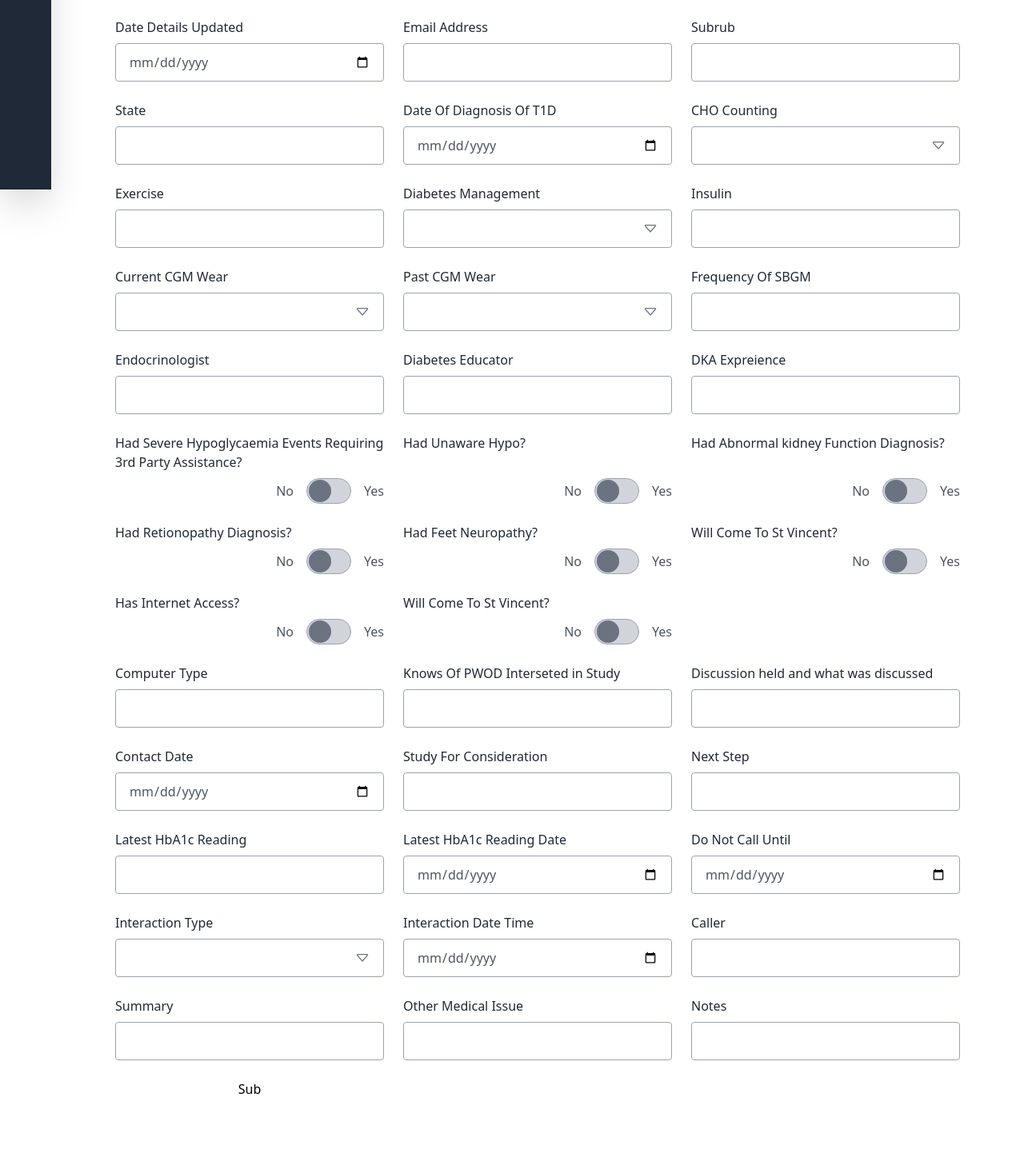
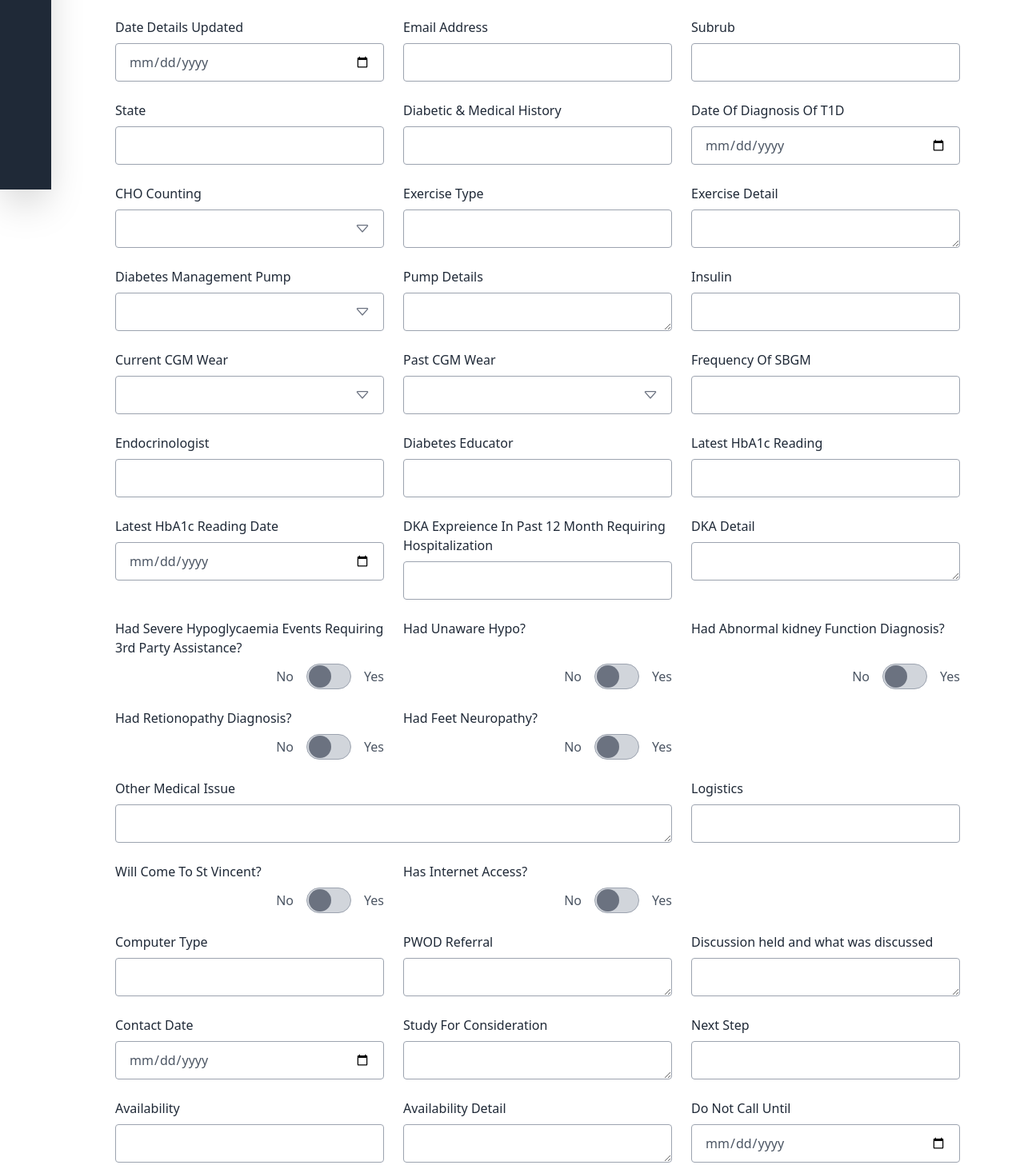
Before and after one commit to amirHosseinKhademii/tailwind-platform, a React app: page /admin/patients/add in a window 1280 px wide. Shown: the part 563-2030 px from the top of the page at 80% size. Built offline with nearby package versions, Linux system fonts and the light colour scheme.

Commit message:
PATIENTS: Implement text area and fix input order

```diff
--- a/src/components/drawer/index.tsx
+++ b/src/components/drawer/index.tsx
@@ -9,7 +9,7 @@ export const Drawer: FC<IDrawer> = ({ children }) => {
   return (
     <div
       role="drawer"
-      className={`fixed top-0 left-0 h-full flex flex-col pt-4  shadow-2xl bg-gray-800 transition-all duration-100 ease-in-out ${
+      className={`fixed top-0 left-0 h-full flex flex-col pt-4  shadow-2xl bg-gray-800 transition-all duration-300 ease-in-out ${
         open ? "w-80" : "w-16 "
       }`}
     >
--- a/src/components/index.ts
+++ b/src/components/index.ts
@@ -7,3 +7,4 @@ export * from "./form";
 export * from "./select";
 export * from "./select-option";
 export * from "./switch";
+export * from "./text-area";
--- /dev/null
+++ b/src/components/text-area/index.tsx
@@ -0,0 +1,26 @@
+import { FC } from "react";
+
+export const TextArea: FC<ITextArea> = ({
+  error,
+  label,
+  placeholder,
+  register,
+  className,
+  name,
+}) => {
+  return (
+    <div className={`flex flex-col items-start w-full ${className}`}>
+      {label && <label className="text-gray-800 mb-2">{label}</label>}
+      <textarea
+        placeholder={placeholder}
+        ref={register}
+        name={name}
+        className={` ${
+          error
+            ? "border-red-400 "
+            : "border-gray-400 focus:ring-1  focus:ring-indigo-400"
+        } w-full min-h-12 h-12 border rounded  focus:outline-none focus:shadow px-4 py-2 text-gray-600 `}
+      />
+    </div>
+  );
+};
--- a/src/containers/patients/add-patient-form/index.tsx
+++ b/src/containers/patients/add-patient-form/index.tsx
@@ -1,5 +1,12 @@
 import { useForm, useWatch } from "react-hook-form";
-import { Input, Form, Select, SelectOption, Switch } from "components";
+import {
+  Input,
+  Form,
+  Select,
+  SelectOption,
+  Switch,
+  TextArea,
+} from "components";
 
 export const AddPatientForm = () => {
   const { handleSubmit, register, control } = useForm();
@@ -13,7 +20,7 @@ export const AddPatientForm = () => {
       className="grid grid-cols-1 md:grid-cols-2 lg:grid-cols-2 xl:grid-cols-3 gap-6 w-full mt-12 border-t border-gray-400 py-12"
       onSubmit={onSubmit}
     >
-      <Input label="Patient Id" name="PatientId" register={register} />
+      <Input label="Patient Bio" name="PatientBio" register={register} />
 
       <Input label="Surname" name="Surname" register={register} />
 
@@ -102,6 +109,12 @@ export const AddPatientForm = () => {
       <Input label="State" name="State" register={register} />
 
       <Input
+        label="Diabetic & Medical History"
+        name="DiabeticHistory"
+        register={register}
+      />
+
+      <Input
         label="Date Of Diagnosis Of T1D"
         name="DateOfDiagnosisOfT1D"
         type="date"
@@ -140,69 +153,77 @@ export const AddPatientForm = () => {
         </SelectOption>
       </Select>
 
-      <Input label="Exercise" name="Exercise" register={register} />
+      <Input label="Exercise Type" name="ExerciseType" register={register} />
+
+      <TextArea
+        label="Exercise Detail"
+        name="ExerciseDetail"
+        register={register}
+      />
 
       <Select
-        label="Diabetes Management"
-        name="DiabetesManagement"
+        label="Diabetes Management Pump"
+        name="DiabetesManagementPump"
         control={control}
-        value={state["DiabetesManagement"]}
+        value={state["DiabetesManagementPump"]}
       >
         <SelectOption
           value="640G"
-          selected={state["DiabetesManagement"] === "640G"}
+          selected={state["DiabetesManagementPump"] === "640G"}
         >
           640G
         </SelectOption>
         <SelectOption
           value="670G"
-          selected={state["DiabetesManagement"] === "670G"}
+          selected={state["DiabetesManagementPump"] === "670G"}
         >
           670G
         </SelectOption>
         <SelectOption
           value="770G"
-          selected={state["DiabetesManagement"] === "770G"}
+          selected={state["DiabetesManagementPump"] === "770G"}
         >
           770G
         </SelectOption>
         <SelectOption
           value="MDT AHCL"
-          selected={state["DiabetesManagement"] === "MDT AHCL"}
+          selected={state["DiabetesManagementPump"] === "MDT AHCL"}
         >
           MDT AHCL
         </SelectOption>
         <SelectOption
           value="Tslim X2"
-          selected={state["DiabetesManagement"] === "Tslim X2"}
+          selected={state["DiabetesManagementPump"] === "Tslim X2"}
         >
           Tslim X2
         </SelectOption>
         <SelectOption
           value="Tslim BasallQ"
-          selected={state["DiabetesManagement"] === "Tslim BasallQ"}
+          selected={state["DiabetesManagementPump"] === "Tslim BasallQ"}
         >
           Tslim BasallQ
         </SelectOption>
         <SelectOption
           value="Ypsomed"
-          selected={state["DiabetesManagement"] === "Ypsomed"}
+          selected={state["DiabetesManagementPump"] === "Ypsomed"}
         >
           Ypsomed
         </SelectOption>
         <SelectOption
           value="Looping"
-          selected={state["DiabetesManagement"] === "Looping"}
+          selected={state["DiabetesManagementPump"] === "Looping"}
         >
           Looping
         </SelectOption>
         <SelectOption
           value="MDI"
-          selected={state["DiabetesManagement"] === "MDI"}
+          selected={state["DiabetesManagementPump"] === "MDI"}
         >
           MDI
         </SelectOption>
       </Select>
+
+      <TextArea label="Pump Details" name="PumpDetails" register={register} />
 
       <Input label="Insulin" name="Insulin" register={register} />
 
@@ -269,7 +290,27 @@ export const AddPatientForm = () => {
         register={register}
       />
 
-      <Input label="DKA Expreience" name="DKAExpreience" register={register} />
+      <Input
+        label="Latest HbA1c Reading"
+        name="LatestHbA1cReading"
+        type="number"
+        register={register}
+      />
+
+      <Input
+        label="Latest HbA1c Reading Date"
+        name="LatestHbA1cReadingDate"
+        type="date"
+        register={register}
+      />
+
+      <Input
+        label="DKA Expreience In Past 12 Month Requiring Hospitalization"
+        name="DKAExpreience"
+        register={register}
+      />
+
+      <TextArea label="DKA Detail" name="DKADetail" register={register} />
 
       <Switch
         label="Had Severe Hypoglycaemia Events Requiring 3rd Party Assistance?"
@@ -306,6 +347,17 @@ export const AddPatientForm = () => {
         checked={state["HadFeetNeuropathy"]}
       />
 
+      <div />
+
+      <TextArea
+        className="col-span-2"
+        label="Other Medical Issue"
+        name="OtherMedicalIssue"
+        register={register}
+      />
+
+      <Input label="Logistics" name="Logistics" register={register} />
+
       <Switch
         label="Will Come To St Vincent?"
         name="WillComeToStVincent"
@@ -320,24 +372,13 @@ export const AddPatientForm = () => {
         checked={state["HasInternetAccess"]}
       />
 
-      <Switch
-        label="Will Come To St Vincent?"
-        name="WillComeToStVincent"
-        control={control}
-        checked={state["WillComeToStVincent"]}
-      />
-
       <div />
 
       <Input label="Computer Type" name="ComputerType" register={register} />
 
-      <Input
-        label="Knows Of PWOD Interseted in Study"
-        name="KnowsOfPWOD"
-        register={register}
-      />
+      <TextArea label="PWOD Referral" name="PWODReferral" register={register} />
 
-      <Input
+      <TextArea
         label="Discussion held and what was discussed"
         name="Discussionheld"
         register={register}
@@ -350,7 +391,7 @@ export const AddPatientForm = () => {
         register={register}
       />
 
-      <Input
+      <TextArea
         label="Study For Consideration"
         name="StudyForConsideration"
         register={register}
@@ -358,17 +399,11 @@ export const AddPatientForm = () => {
 
       <Input label="Next Step" name="NextStep" register={register} />
 
-      <Input
-        label="Latest HbA1c Reading"
-        name="LatestHbA1cReading"
-        type="number"
-        register={register}
-      />
+      <Input label="Availability" name="Availability" register={register} />
 
-      <Input
-        label="Latest HbA1c Reading Date"
-        name="LatestHbA1cReadingDate"
-        type="date"
+      <TextArea
+        label="Availability Detail"
+        name="AvailabilityDetail"
         register={register}
       />
 
@@ -379,35 +414,6 @@ export const AddPatientForm = () => {
         register={register}
       />
 
-      <Select
-        control={control}
-        name="InteractionType"
-        label="Interaction Type"
-        value={state["InteractionType"]}
-      >
-        <SelectOption value="Type 1">Type 1</SelectOption>
-        <SelectOption value="Type 2">Type 2</SelectOption>
-      </Select>
-
-      <Input
-        label="Interaction Date Time"
-        name="InteractionDateTime"
-        type="date"
-        register={register}
-      />
-
-      <Input label="Caller" name="Caller" register={register} />
-
-      <Input label="Summary" name="Summary" register={register} />
-
-      <Input
-        label="Other Medical Issue"
-        name="OtherMedicalIssue"
-        register={register}
-      />
-
-      <Input label="Notes" name="Notes" register={register} />
-
       <button type="submit">Sub</button>
     </Form>
   );
--- a/src/layouts/admin/index.tsx
+++ b/src/layouts/admin/index.tsx
@@ -9,7 +9,7 @@ export const AdminLayout = ({ children }) => {
     <div>
       <AdminDashboard />
       <div
-        className={` transition-all ease-in-out duration-100  ${
+        className={` transition-all ease-in-out duration-300  ${
           open
             ? "transform translate-x-80 w-drawer-open"
             : "transform translate-x-16 w-drawer"
```
Also changed, not shown: src/components/text-area/interfaces.d.ts (added, +10 -0 lines), tailwind.config.js (+12 -0 lines), src/styles/index.css.
